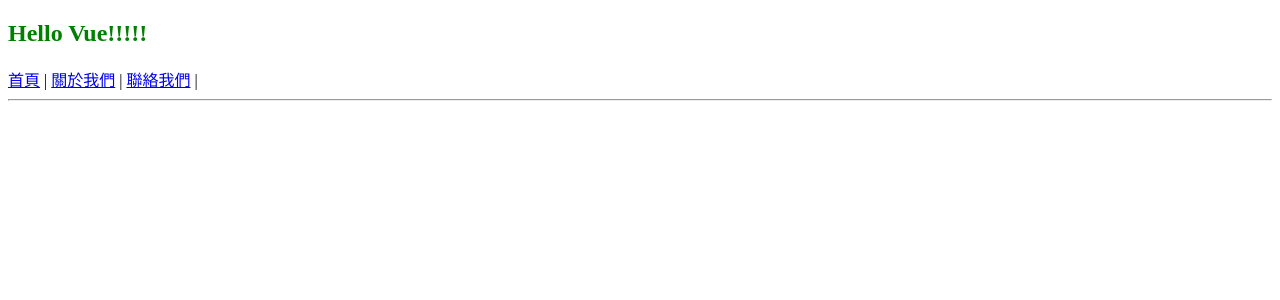
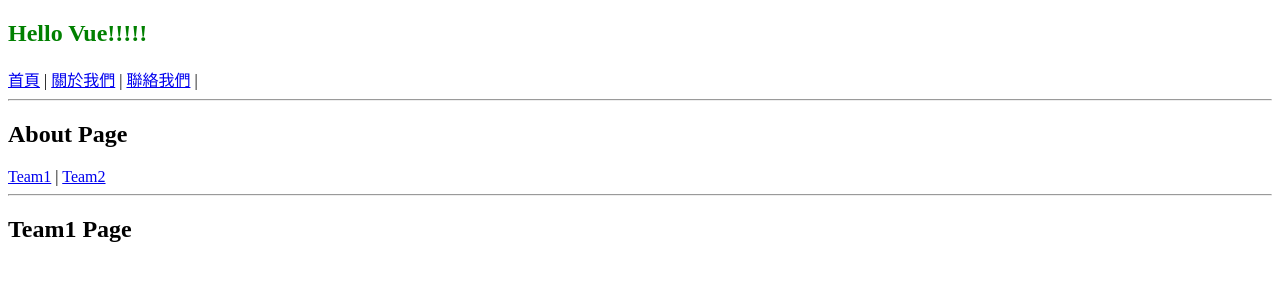
Before and after one commit to HsiaoHungWang/vue-app2024, a Vue app: page /about/team1 in a window 1280 px wide. Shown: the top 300 px of the page. Built offline with nearby package versions, Linux system fonts and the light colour scheme.

Commit message:
子路由的使用

```diff
--- a/src/views/AboutView.vue
+++ b/src/views/AboutView.vue
@@ -5,6 +5,10 @@
 <template>
     <div>
 <h2>About Page</h2>
+<RouterLink :to="{name:'team1'}">Team1</RouterLink> |
+<RouterLink :to="{name:'team2'}">Team2</RouterLink>
+<hr />
+<RouterView></RouterView>
     </div>
 </template>
 
--- /dev/null
+++ b/src/views/Team1View.vue
@@ -0,0 +1,13 @@
+<script setup>
+
+</script>
+
+<template>
+    <div>
+<h2>Team1 Page</h2>
+    </div>
+</template>
+
+<style lang="css" scoped>
+
+</style>
--- /dev/null
+++ b/src/views/Team2View.vue
@@ -0,0 +1,13 @@
+<script setup>
+
+</script>
+
+<template>
+    <div>
+<h2>Team2 Page</h2>
+    </div>
+</template>
+
+<style lang="css" scoped>
+
+</style>
```
Also changed, not shown: src/router.js (+11 -1 lines).
